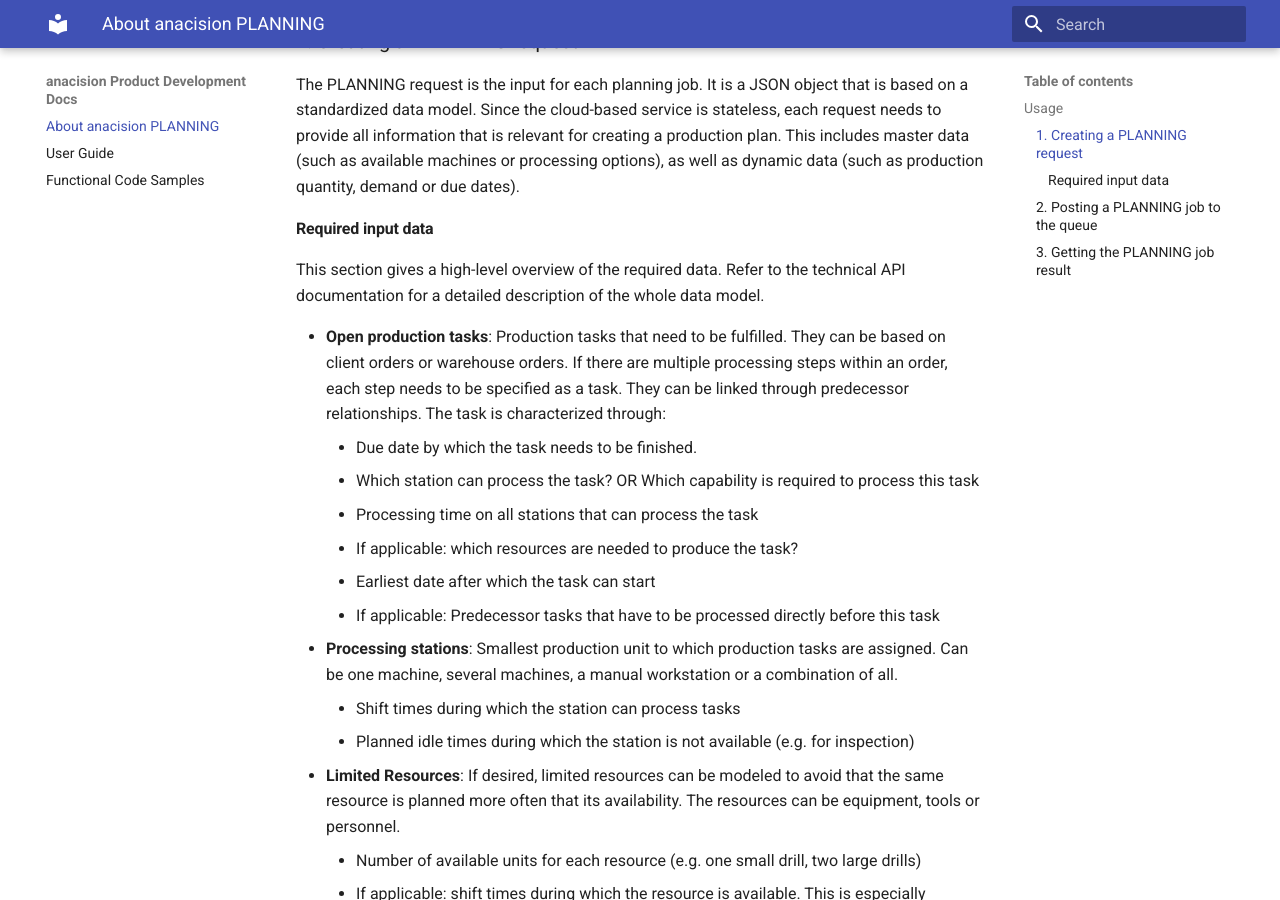
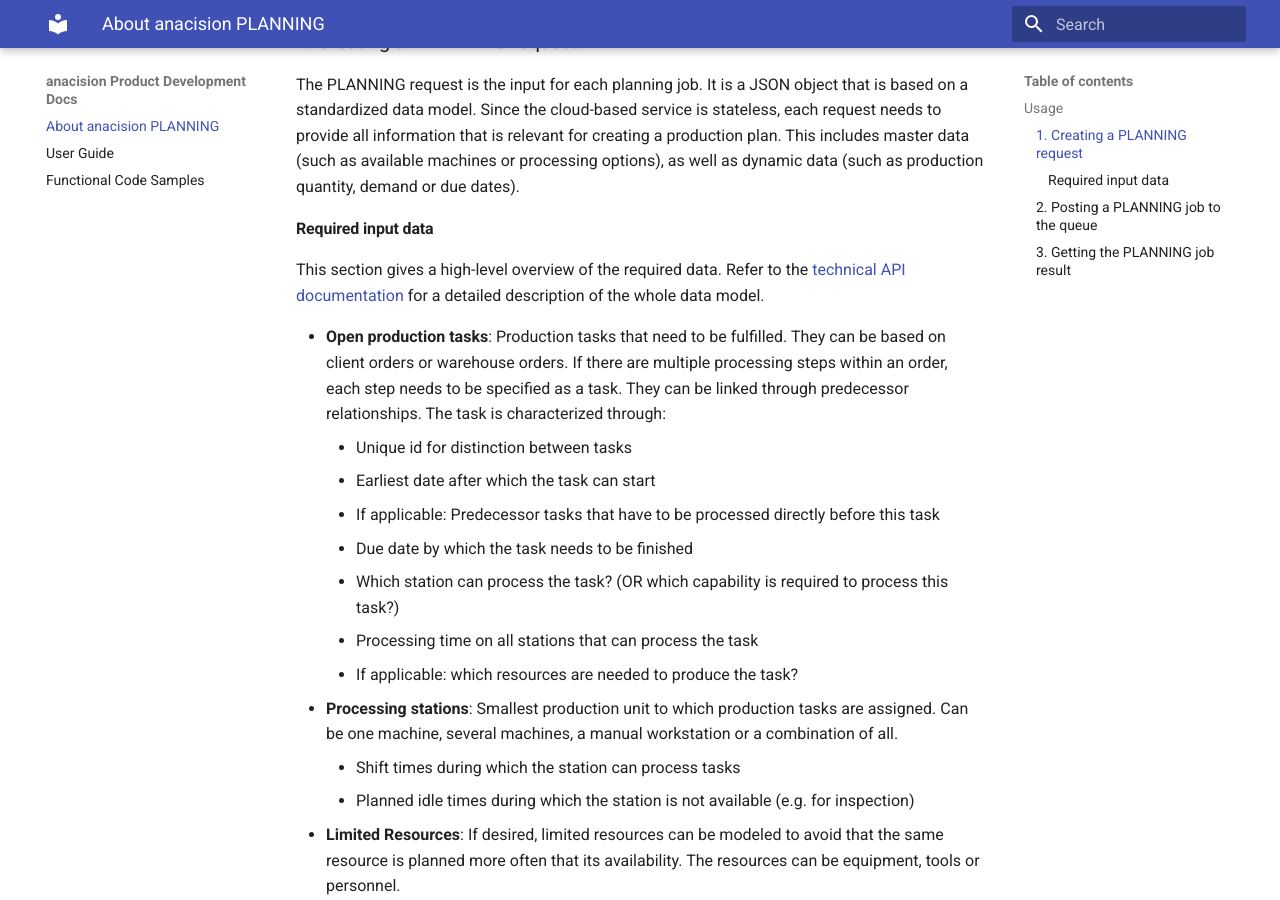
Before and after one commit to anacision/anacision-planning-user-guide, an MkDocs documentation site: the page built from docs/user_documentation/about_anacision_planning.md, in a window 1280 px wide and 900 px high, scrolled down 1252 px. Built offline with MkDocs 1.6.1 and Material for MkDocs 9.7.7, drawn with Linux system fonts in a browser that asks for light colours.

```diff
--- a/docs/user_documentation/about_anacision_planning.md
+++ b/docs/user_documentation/about_anacision_planning.md
@@ -44,18 +44,20 @@ data (such as production quantity, demand or due dates).
 
 #### Required input data
 
-This section gives a high-level overview of the required data. Refer to the technical API documentation for a detailed
+This section gives a high-level overview of the required data. Refer to the
+[technical API documentation](https://planning.anacision.ai/docs) for a detailed
 description of the whole data model.
 
 * **Open production tasks**: Production tasks that need to be fulfilled. They can be based on client orders or warehouse orders.
  If there are multiple processing steps within an order, each step needs to be specified as a task. They can be linked
  through predecessor relationships. The task is characterized through:
-    * Due date by which the task needs to be finished.
-    * Which station can process the task? OR Which capability is required to process this task
+    * Unique id for distinction between tasks
+    * Earliest date after which the task can start
+    * If applicable: Predecessor tasks that have to be processed directly before this task
+    * Due date by which the task needs to be finished
+    * Which station can process the task? (OR which capability is required to process this task?)
     * Processing time on all stations that can process the task
     * If applicable: which resources are needed to produce the task?
-    * Earliest date after which the task can start
-    * If applicable: Predecessor tasks that have to be processed directly before this task
 * **Processing stations**: Smallest production unit to which production tasks are assigned. Can be one machine, several machines, a manual workstation or a combination of all.
     * Shift times during which the station can process tasks
     * Planned idle times during which the station is not available (e.g. for inspection)
```
